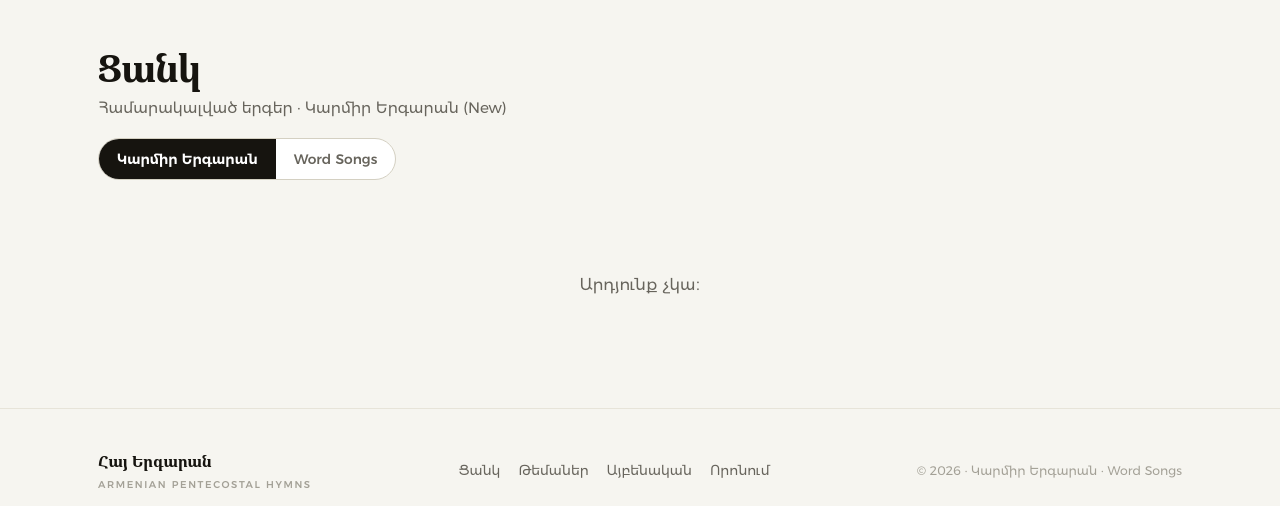
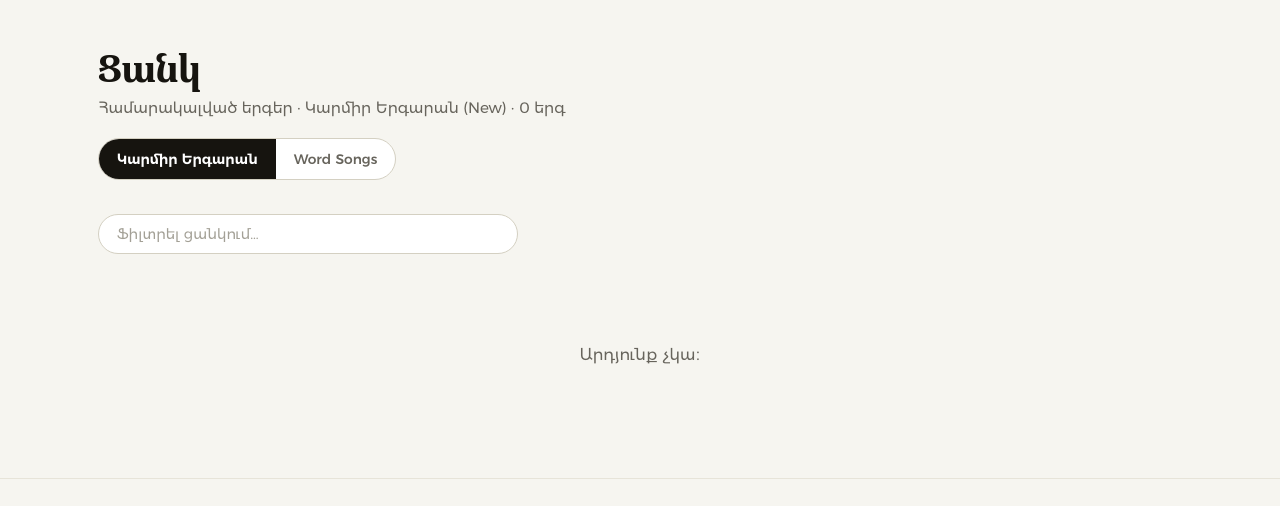
Before and after one commit to Moses2917/arm-songs, a Django app: page /tsank/ in a window 1280 px wide. Shown: the part 74-580 px from the top of the page. Run offline with Django 5.2, Linux system fonts and the light colour scheme; data that the repository does not hold is empty; some web fonts are replaced.

Commit message:
Tsank: song count + sticky in-page list filter
Page head shows total song count. Adds a sticky filter box that narrows
the visible list as you type (shared static/js/list-filter.js, loaded
globally via data-filter-target). Also tidies song-list borders.

```diff
--- a/hymns/templates/hymns/tsank_number.html
+++ b/hymns/templates/hymns/tsank_number.html
@@ -4,12 +4,16 @@
 <section class="container">
   <div class="page-head">
     <h1>Ցանկ</h1>
-    <p class="sub">Համարակալված երգեր · {{ book_label }}</p>
+    <p class="sub">Համարակալված երգեր · {{ book_label }} · {{ page.paginator.count }} երգ</p>
   </div>
 
   <div class="book-switch">
     <a href="?book=New" class="{% if book == 'New' %}active{% endif %}">Կարմիր Երգարան</a>
     <a href="?book=Old" class="{% if book == 'Old' %}active{% endif %}">Word Songs</a>
+  </div>
+
+  <div class="list-filter">
+    <input type="search" data-filter-target=".song-list" placeholder="Ֆիլտրել ցանկում…" aria-label="Ֆիլտրել ցանկը">
   </div>
 
   {% if page.object_list %}
--- a/static/css/base.css
+++ b/static/css/base.css
@@ -555,6 +555,32 @@ p { margin: 0 0 1em; }
 .book-switch a:hover { color: var(--ink); }
 .book-switch a.active { background: var(--ink); color: #fff; font-weight: 600; }
 
+/* in-page list filter */
+.list-filter {
+  position: sticky;
+  top: 64px;
+  z-index: var(--z-search);
+  background: var(--paper);
+  padding: 12px 0;
+  margin-bottom: 6px;
+}
+.list-filter input {
+  width: 100%;
+  max-width: 420px;
+  border: 1px solid var(--rule-strong);
+  background: var(--surface);
+  border-radius: var(--radius-pill);
+  padding: 10px 18px;
+  font-family: var(--font-ui);
+  font-size: 0.9rem;
+  color: var(--ink);
+  outline: none;
+  transition: border-color .16s var(--ease), box-shadow .16s var(--ease);
+}
+.list-filter input::placeholder { color: var(--ink-faint); }
+.list-filter input:focus { border-color: var(--ink); box-shadow: 0 0 0 4px var(--accent-soft); }
+.filter-empty { text-align: center; color: var(--ink-soft); padding: 40px 0; margin: 0; }
+
 /* Song list (tsank / alpha) */
 .song-list {
   list-style: none;
@@ -569,7 +595,6 @@ p { margin: 0 0 1em; }
   overflow: hidden;
 }
 .song-list li { border-bottom: 1px solid var(--rule); }
-.song-list li:nth-child(2n) { border-left: 1px solid var(--rule); }
 .song-list a { display: flex; gap: 16px; padding: 15px 18px; align-items: baseline; transition: background .14s var(--ease); }
 .song-list a:hover { background: var(--paper); }
 .song-list .num {
--- /dev/null
+++ b/static/js/list-filter.js
@@ -0,0 +1,34 @@
+(function () {
+  "use strict";
+
+  function ready(fn) {
+    if (document.readyState !== "loading") fn();
+    else document.addEventListener("DOMContentLoaded", fn);
+  }
+
+  ready(function () {
+    document.querySelectorAll("[data-filter-target]").forEach(function (input) {
+      var sel = input.getAttribute("data-filter-target");
+      var list = document.querySelector(sel);
+      if (!list) return;
+
+      var items = Array.prototype.slice.call(list.querySelectorAll("li"));
+      var empty = document.createElement("p");
+      empty.className = "filter-empty";
+      empty.textContent = "Այս էջում համընկնող երգ չկա։";
+      empty.style.display = "none";
+      list.parentNode.insertBefore(empty, list.nextSibling);
+
+      input.addEventListener("input", function () {
+        var q = input.value.trim().toLowerCase();
+        var shown = 0;
+        items.forEach(function (li) {
+          var match = !q || li.textContent.toLowerCase().indexOf(q) !== -1;
+          li.style.display = match ? "" : "none";
+          if (match) shown++;
+        });
+        empty.style.display = shown ? "none" : "block";
+      });
+    });
+  });
+})();
--- a/templates/base.html
+++ b/templates/base.html
@@ -65,5 +65,6 @@
   </footer>
 
   {% block js %}{% endblock %}
+  <script src="{% static 'js/list-filter.js' %}" defer></script>
 </body>
 </html>
```
